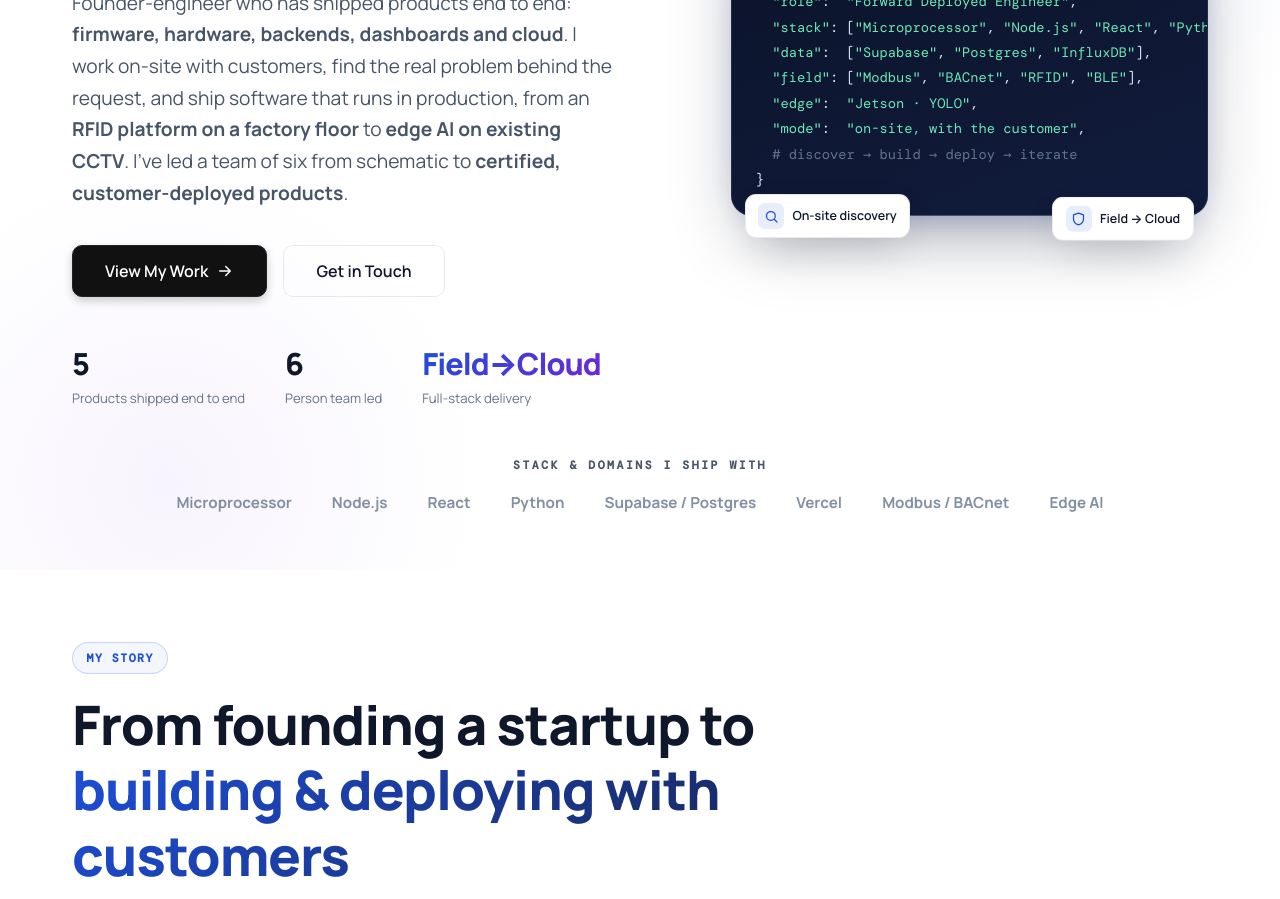
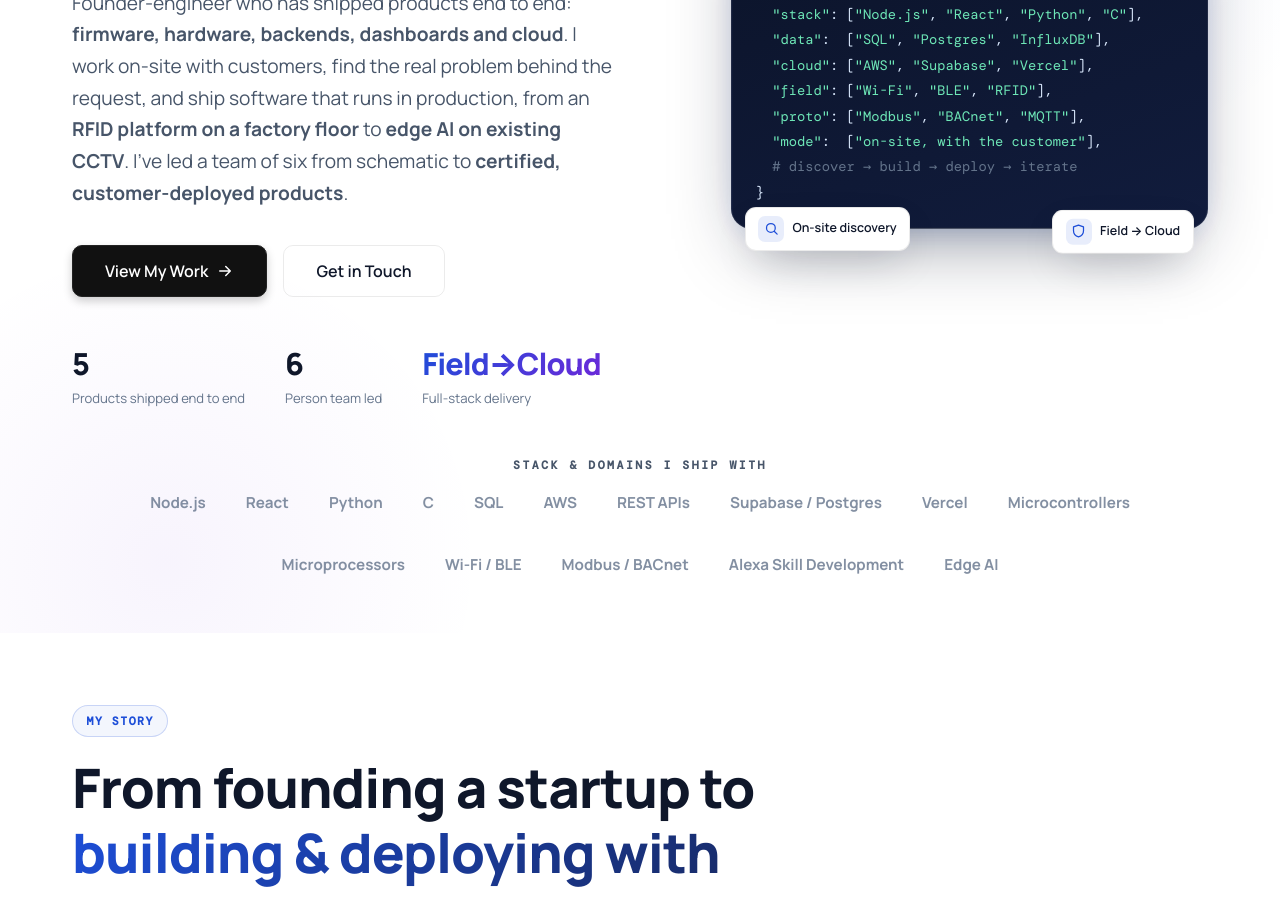
Before and after one commit to Kalaichelvansk/kalaichelvansk.github.io, a plain HTML site: page index.html in a window 1280 px wide. Shown: the part 427-1326 px from the top of the page. Drawn offline with nearby package versions, Linux system fonts and the light colour scheme.

Commit message:
Update home stack card and ship-with strip; expand About skill tags
Co-Authored-By: Claude Opus 5 <noreply@anthropic.com>

```diff
--- a/index.html
+++ b/index.html
@@ -65,12 +65,13 @@
             <div class="code-bar"><i></i><i></i><i></i><span>deployment.py</span></div>
             <div class="code-body">
 <span class="ln"><span class="c-key">engineer</span> = {</span>
-<span class="ln">  <span class="c-str">"role"</span>:  <span class="c-str">"Forward Deployed Engineer"</span>,</span>
-<span class="ln">  <span class="c-str">"stack"</span>: [<span class="c-str">"Microprocessor"</span>, <span class="c-str">"Node.js"</span>, <span class="c-str">"React"</span>, <span class="c-str">"Python"</span>],</span>
-<span class="ln">  <span class="c-str">"data"</span>:  [<span class="c-str">"Supabase"</span>, <span class="c-str">"Postgres"</span>, <span class="c-str">"InfluxDB"</span>],</span>
-<span class="ln">  <span class="c-str">"field"</span>: [<span class="c-str">"Modbus"</span>, <span class="c-str">"BACnet"</span>, <span class="c-str">"RFID"</span>, <span class="c-str">"BLE"</span>],</span>
-<span class="ln">  <span class="c-str">"edge"</span>:  <span class="c-str">"Jetson · YOLO"</span>,</span>
-<span class="ln">  <span class="c-str">"mode"</span>:  <span class="c-str">"on-site, with the customer"</span>,</span>
+<span class="ln">  <span class="c-str">"role"</span>:  [<span class="c-str">"Forward Deployed Engineer"</span>],</span>
+<span class="ln">  <span class="c-str">"stack"</span>: [<span class="c-str">"Node.js"</span>, <span class="c-str">"React"</span>, <span class="c-str">"Python"</span>, <span class="c-str">"C"</span>],</span>
+<span class="ln">  <span class="c-str">"data"</span>:  [<span class="c-str">"SQL"</span>, <span class="c-str">"Postgres"</span>, <span class="c-str">"InfluxDB"</span>],</span>
+<span class="ln">  <span class="c-str">"cloud"</span>: [<span class="c-str">"AWS"</span>, <span class="c-str">"Supabase"</span>, <span class="c-str">"Vercel"</span>],</span>
+<span class="ln">  <span class="c-str">"field"</span>: [<span class="c-str">"Wi-Fi"</span>, <span class="c-str">"BLE"</span>, <span class="c-str">"RFID"</span>],</span>
+<span class="ln">  <span class="c-str">"proto"</span>: [<span class="c-str">"Modbus"</span>, <span class="c-str">"BACnet"</span>, <span class="c-str">"MQTT"</span>],</span>
+<span class="ln">  <span class="c-str">"mode"</span>:  [<span class="c-str">"on-site, with the customer"</span>],</span>
 <span class="ln">  <span class="c-com"># discover → build → deploy → iterate</span></span>
 <span class="ln">}</span>
             </div>
@@ -94,8 +95,9 @@
       <div class="hero-logos reveal">
         <p class="hero-logos-title">Stack &amp; domains I ship with</p>
         <div class="hero-logos-row">
-          <span>Microprocessor</span><span>Node.js</span><span>React</span><span>Python</span>
-          <span>Supabase / Postgres</span><span>Vercel</span><span>Modbus / BACnet</span><span>Edge AI</span>
+          <span>Node.js</span><span>React</span><span>Python</span><span>C</span><span>SQL</span><span>AWS</span><span>REST APIs</span>
+          <span>Supabase / Postgres</span><span>Vercel</span><span>Microcontrollers</span><span>Microprocessors</span><span>Wi-Fi / BLE</span>
+          <span>Modbus / BACnet</span><span>Alexa Skill Development</span><span>Edge AI</span>
         </div>
       </div>
     </div>
@@ -199,7 +201,7 @@
             <div class="feature-card-tag">RFID · Factory Floor</div>
             <h3 class="feature-card-title">FlowTracker RFID Pickup Tracking</h3>
             <p class="feature-card-desc">A coir facility paid wages on self-reported quantities. We built the RFID readers, firmware and web platform and deployed them on the factory floor to count verified scans instead, with fleet provisioning, OTA updates and automated reports.</p>
-            <div class="expertise-tags"><span class="expertise-tag">Microprocessor</span><span class="expertise-tag">RFID</span><span class="expertise-tag">Supabase</span><span class="expertise-tag">React</span><span class="expertise-tag">OTA</span></div>
+            <div class="expertise-tags"><span class="expertise-tag">Microcontroller</span><span class="expertise-tag">RFID</span><span class="expertise-tag">Supabase</span><span class="expertise-tag">React</span><span class="expertise-tag">OTA</span></div>
             <span class="feature-card-cta">View project <svg viewBox="0 0 24 24" fill="none" stroke="currentColor" stroke-width="2"><path d="M5 12h14M13 6l6 6-6 6" stroke-linecap="round" stroke-linejoin="round"/></svg></span>
           </div>
         </a>
```
Also changed, not shown: about.html (+3 -3 lines), projects.html (+1 -1 lines).
